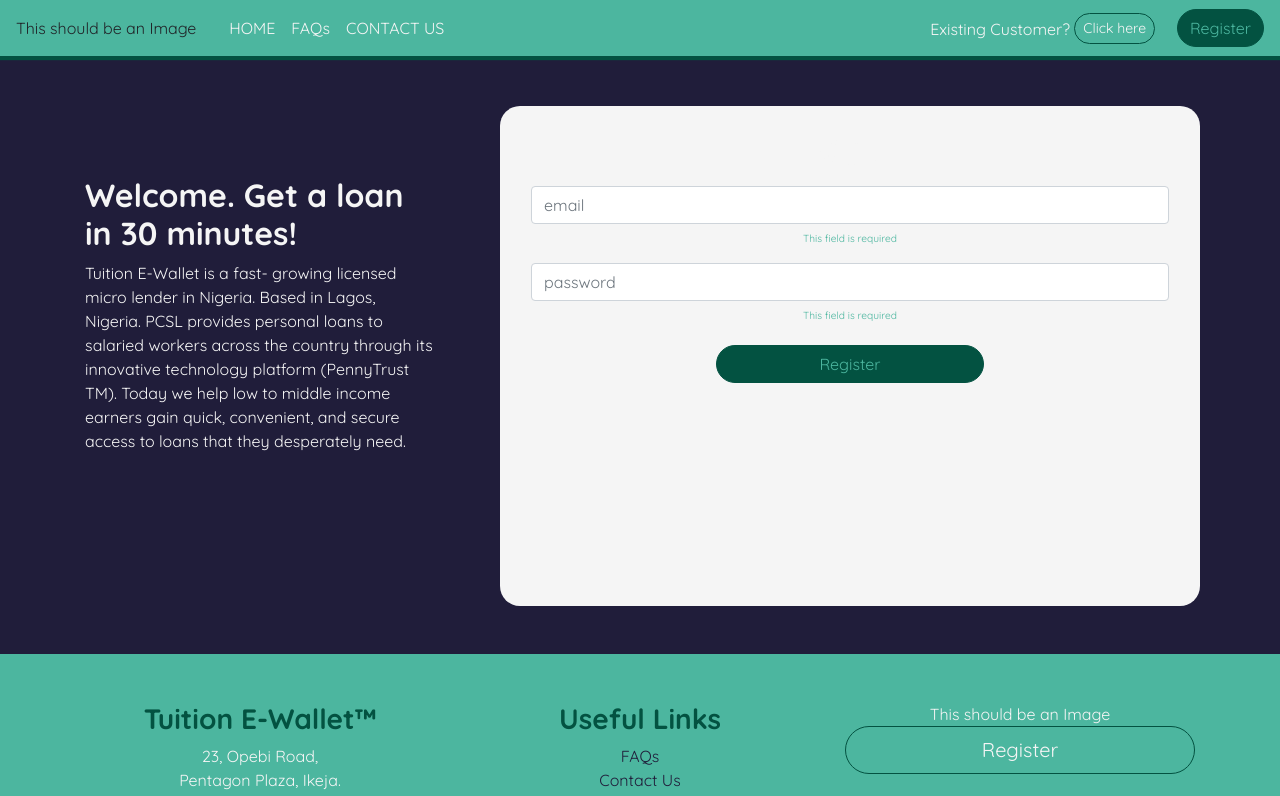
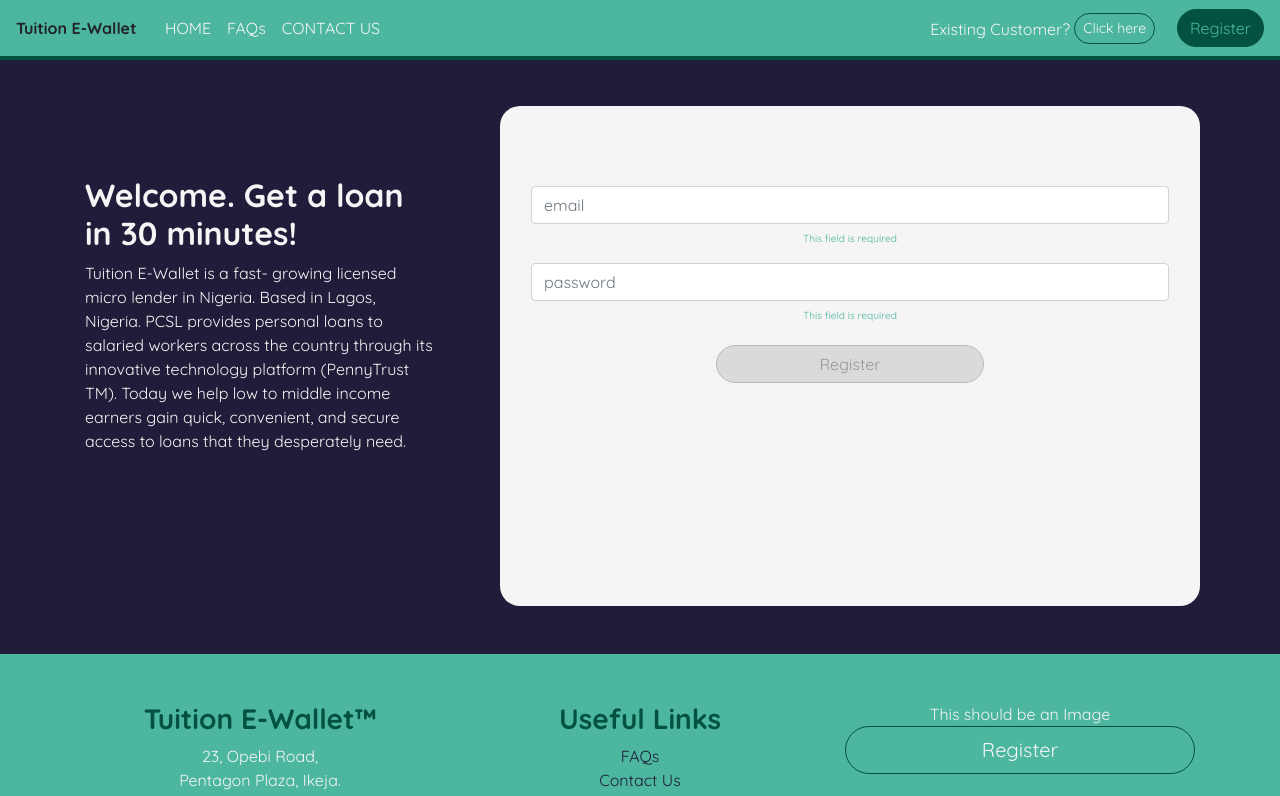
Before and after one commit to Samuel-2626/tuition-e-wallet-frontend, a React (Create React App) app: page /register in a window 1280 px wide. Shown: the top 796 px of the page. Built offline with nearby package versions, Linux system fonts and the light colour scheme.

Commit message:
first commit

```diff
--- a/src/Nav/Navigation.js
+++ b/src/Nav/Navigation.js
@@ -41,7 +41,7 @@
 
     return (
       <Navbar collapseOnSelect expand="lg" className="nav">
-        This should be an Image{' '} &nbsp;
+        <strong>Tuition E-Wallet</strong>{' '} &nbsp;
         <Navbar.Brand href="/" className="color"></Navbar.Brand>
         <Navbar.Toggle aria-controls="responsive-navbar-nav" />
         <Navbar.Collapse id="responsive-navbar-nav">
@@ -74,7 +74,7 @@
 
   return (
     <Navbar collapseOnSelect expand="lg" className="nav">
-        This should be an Image{' '} &nbsp;
+        <strong>Tuition E-Wallet</strong>{' '} &nbsp;
         <Navbar.Brand href="/" className="color"></Navbar.Brand>
         <Navbar.Toggle aria-controls="responsive-navbar-nav" />
         <Navbar.Collapse id="responsive-navbar-nav">
--- a/src/Register/Register.js
+++ b/src/Register/Register.js
@@ -32,6 +32,8 @@
   const [disable, setDisable] = useState(true)
   const [serverError, setServerError] = useState('')
 
+  console.log(token);
+
   function ValidateEmail(mail)
   {
     let re =  /\S+@\S+\.\S+/;
@@ -47,10 +49,11 @@
   }
 
 
-  const handleLogin = () => {
-    axios.post(`http://127.0.0.1:8000/api/v1/rest-auth/login/`, {
+  const handleRegister = () => {
+    axios.post(`http://127.0.0.1:8000/api/v1/rest-auth/registration/`, {
         email: email,
-        password: password
+        password1: password,
+        password2: password
       }).then((res) => {
         console.log(res.data);
         setToken(res.data.key)
@@ -80,7 +83,7 @@
 
       }).catch((error) => {
         console.log(error);
-        setServerError('Unable to log in with provided credentials.')
+        setServerError(`${error}`)
       })
   }
 
@@ -104,7 +107,19 @@
     else {
       setPasswordError('')
     }
+
   }
+
+  useEffect(() => {
+
+    if (emailError === '' && passwordError === '') {
+      setDisable(false)
+    } else {
+      setDisable(true)
+    }
+
+
+  }, [email, emailError, password, passwordError])
 
 
 
@@ -155,7 +170,7 @@
 
         </Form>
 
-        <Button variant="primary" className="btn-4">Register</Button>
+        <Button variant="primary" className="btn-4" onClick={handleRegister} disabled={disable}>Register</Button>
 
 
           </div>
```
